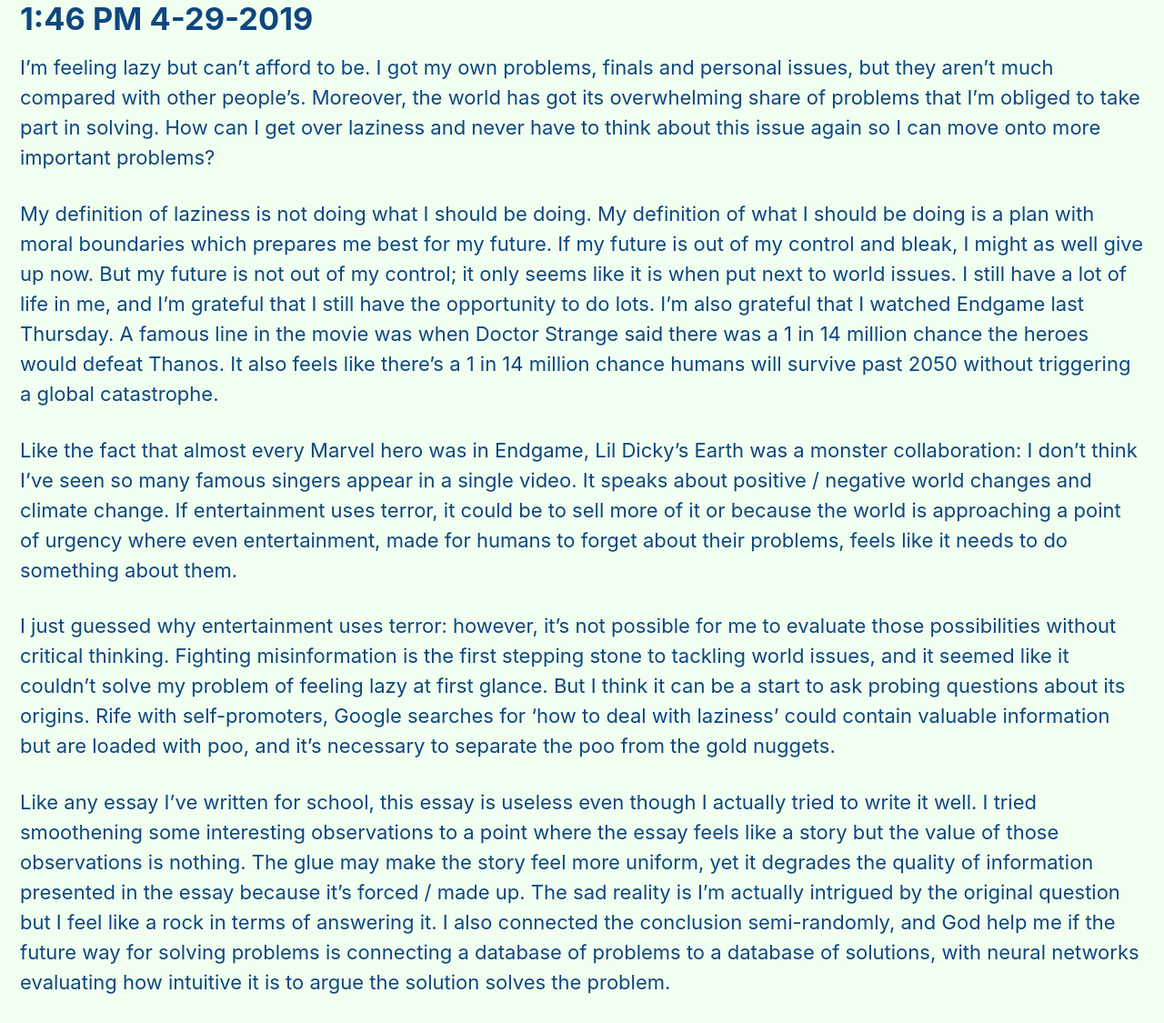
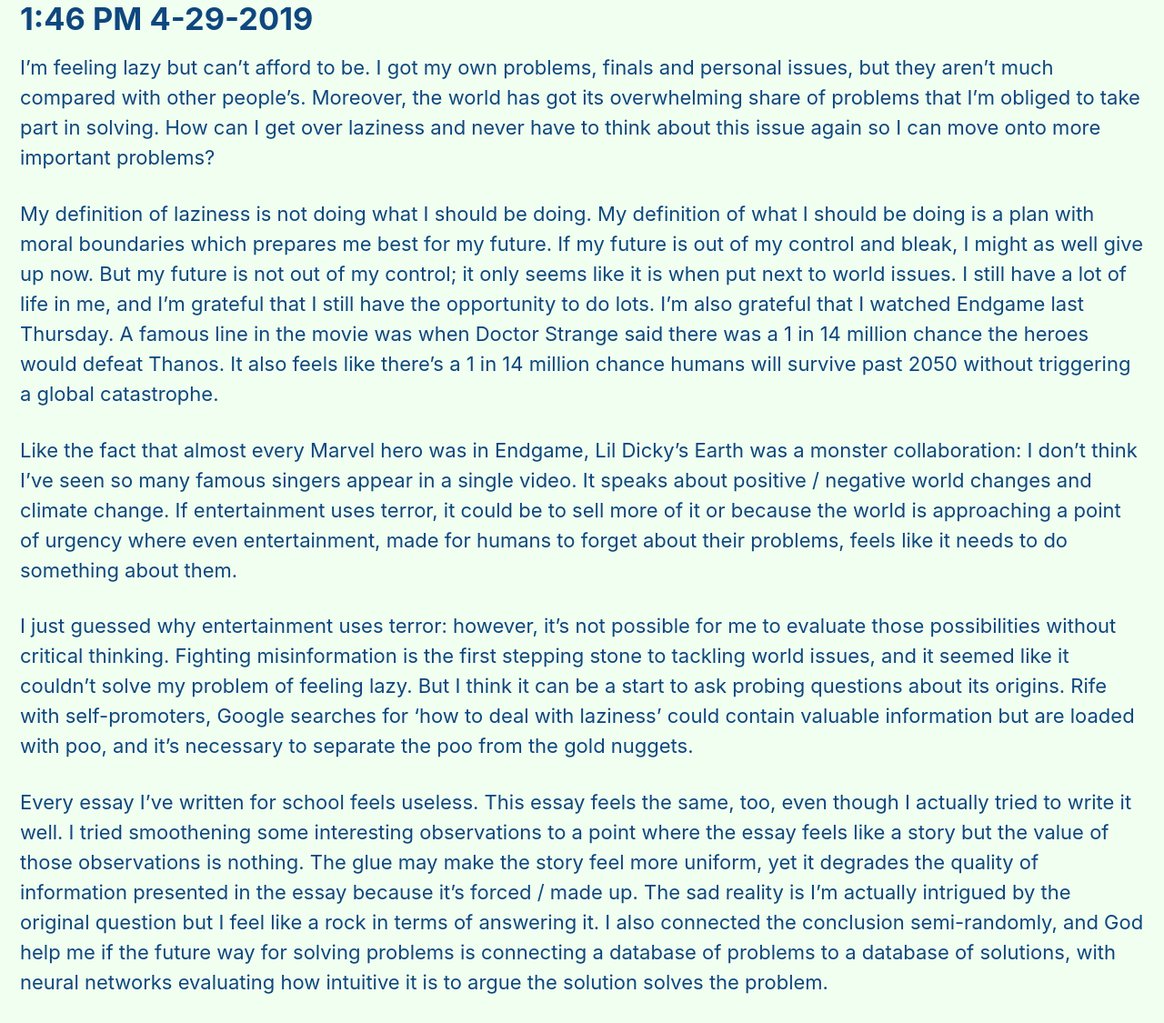
Before and after one commit to boworkgo/boworkgo.github.io, a Jekyll site: the page built from _posts/2019-04-29-Every-Essay-Ever.markdown, in a window 1280 px wide. Shown: the whole page at 91% size. Built offline with Jekyll 4.4.1, drawn with Linux system fonts in a browser that asks for light colours.

Commit message:
Fix minor writing flow issues

```diff
--- a/_posts/2019-04-29-Every-Essay-Ever.markdown
+++ b/_posts/2019-04-29-Every-Essay-Ever.markdown
@@ -9,12 +9,12 @@ classes:
 
 # 1:46 PM 4-29-2019
 
-I'm feeling lazy but can't afford to be. I got my own problems, finals and personal issues, but they aren't much compared with other people's. Moreover, the world has got its overwhelming share of problems that I'm obliged to take part in solving. How can I get over laziness and never have to think about this issue again so I can move onto more important problems?
+I’m feeling lazy but can’t afford to be. I got my own problems, finals and personal issues, but they aren’t much compared with other people’s. Moreover, the world has got its overwhelming share of problems that I’m obliged to take part in solving. How can I get over laziness and never have to think about this issue again so I can move onto more important problems?
 
-My definition of laziness is not doing what I should be doing. My definition of what I should be doing is a plan with moral boundaries which prepares me best for my future. If my future is out of my control and bleak, I might as well give up now. But my future is not out of my control; it only seems like it is when put next to world issues. I still have a lot of life in me, and I'm grateful that I still have the opportunity to do lots. I'm also grateful that I watched Endgame last Thursday. A famous line in the movie was when Doctor Strange said there was a 1 in 14 million chance the heroes would defeat Thanos. It also feels like there's a 1 in 14 million chance humans will survive past 2050 without triggering a global catastrophe.
+My definition of laziness is not doing what I should be doing. My definition of what I should be doing is a plan with moral boundaries which prepares me best for my future. If my future is out of my control and bleak, I might as well give up now. But my future is not out of my control; it only seems like it is when put next to world issues. I still have a lot of life in me, and I’m grateful that I still have the opportunity to do lots. I’m also grateful that I watched Endgame last Thursday. A famous line in the movie was when Doctor Strange said there was a 1 in 14 million chance the heroes would defeat Thanos. It also feels like there’s a 1 in 14 million chance humans will survive past 2050 without triggering a global catastrophe.
 
-Like the fact that almost every Marvel hero was in Endgame, Lil Dicky's Earth was a monster collaboration: I don't think I've seen so many famous singers appear in a single video. It speaks about positive / negative world changes and climate change. If entertainment uses terror, it could be to sell more of it or because the world is approaching a point of urgency where even entertainment, made for humans to forget about their problems, feels like it needs to do something about them.
+Like the fact that almost every Marvel hero was in Endgame, Lil Dicky’s Earth was a monster collaboration: I don’t think I’ve seen so many famous singers appear in a single video. It speaks about positive / negative world changes and climate change. If entertainment uses terror, it could be to sell more of it or because the world is approaching a point of urgency where even entertainment, made for humans to forget about their problems, feels like it needs to do something about them.
 
-I just guessed why entertainment uses terror: however, it's not possible for me to evaluate those possibilities without critical thinking. Fighting misinformation is the first stepping stone to tackling world issues, and it seemed like it couldn't solve my problem of feeling lazy at first glance. But I think it can be a start to ask probing questions about its origins. Rife with self-promoters, Google searches for 'how to deal with laziness' could contain valuable information but are loaded with poo, and it's necessary to separate the poo from the gold nuggets.
+I just guessed why entertainment uses terror: however, it’s not possible for me to evaluate those possibilities without critical thinking. Fighting misinformation is the first stepping stone to tackling world issues, and it seemed like it couldn’t solve my problem of feeling lazy. But I think it can be a start to ask probing questions about its origins. Rife with self-promoters, Google searches for ‘how to deal with laziness’ could contain valuable information but are loaded with poo, and it’s necessary to separate the poo from the gold nuggets.
 
-Like any essay I've written for school, this essay is useless even though I actually tried to write it well. I tried smoothening some interesting observations to a point where the essay feels like a story but the value of those observations is nothing. The glue may make the story feel more uniform, yet it degrades the quality of information presented in the essay because it's forced / made up. The sad reality is I'm actually intrigued by the original question but I feel like a rock in terms of answering it. I also connected the conclusion semi-randomly, and God help me if the future way for solving problems is connecting a database of problems to a database of solutions, with neural networks evaluating how intuitive it is to argue the solution solves the problem.
+Every essay I’ve written for school feels useless. This essay feels the same, too, even though I actually tried to write it well. I tried smoothening some interesting observations to a point where the essay feels like a story but the value of those observations is nothing. The glue may make the story feel more uniform, yet it degrades the quality of information presented in the essay because it’s forced / made up. The sad reality is I’m actually intrigued by the original question but I feel like a rock in terms of answering it. I also connected the conclusion semi-randomly, and God help me if the future way for solving problems is connecting a database of problems to a database of solutions, with neural networks evaluating how intuitive it is to argue the solution solves the problem.
```
